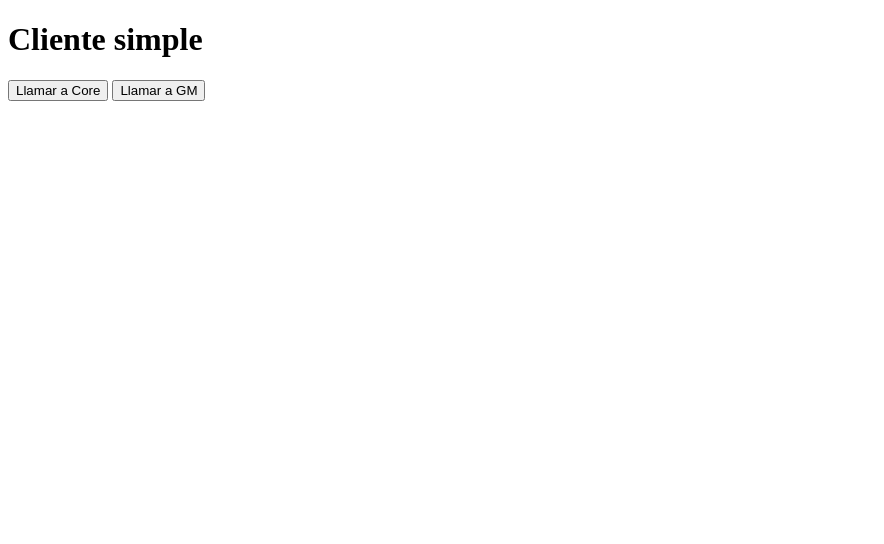
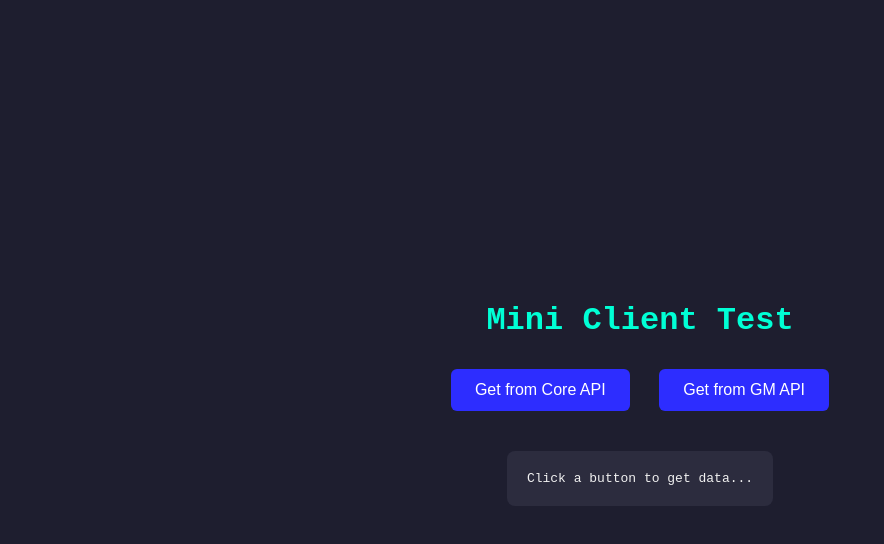
Before and after one commit to infra-sandbox/client-test, a website: page public/index.html in a window 1280 px wide. Shown: the whole page, without its empty margins (0-884 px from the left). Drawn offline with Linux system fonts and the light colour scheme.

Commit message:
Basic UI improvement

```diff
--- a/public/index.html
+++ b/public/index.html
@@ -3,13 +3,21 @@
 <head>
   <meta charset="UTF-8" />
   <title>Client Test</title>
+  <link rel="stylesheet" href="styles.css" />
+
+  <link rel="apple-touch-icon" sizes="180x180" href="favicons/apple-touch-icon.png">
+  <link rel="icon" type="image/png" sizes="32x32" href="favicons/favicon-32x32.png">
+  <link rel="icon" type="image/png" sizes="16x16" href="favicons/favicon-16x16.png">
+  <link rel="manifest" href="favicons/site.webmanifest">
 </head>
 <body>
-  <h1>Cliente simple</h1>
-  <button onclick="fetchCore()">Llamar a Core</button>
-  <button onclick="fetchGM()">Llamar a GM</button>
+  <h1>Mini Client Test</h1>
+  <div>
+    <button onclick="fetchCore()">Get from Core API</button>
+    <button onclick="fetchGM()">Get from GM API</button>
+  </div>
 
-  <pre id="output"></pre>
+  <pre id="output">Click a button to get data...</pre>
 
   <script>
     async function fetchCore() {
--- /dev/null
+++ b/public/styles.css
@@ -0,0 +1,43 @@
+body {
+    background-color: #1e1e2f;
+    color: #f1f1f1;
+    font-family: 'Courier New', monospace;
+    display: flex;
+    flex-direction: column;
+    align-items: center;
+    justify-content: center;
+    height: 100vh;
+    margin: 0;
+}
+
+h1 {
+    margin-bottom: 20px;
+    color: #00ffd5;
+}
+
+button {
+    background-color: #2d2dff;
+    color: white;
+    border: none;
+    padding: 12px 24px;
+    margin: 10px;
+    font-size: 16px;
+    border-radius: 6px;
+    cursor: pointer;
+    transition: background-color 0.3s, transform 0.2s;
+}
+
+button:hover {
+    background-color: #5151ff;
+    transform: scale(1.05);
+}
+
+pre {
+    background-color: #2c2c3e;
+    padding: 20px;
+    border-radius: 8px;
+    margin-top: 30px;
+    max-width: 600px;
+    white-space: pre-wrap;
+    word-break: break-word;
+}
```
Also changed, not shown: public/favicons/android-chrome-192x192.png (added), public/favicons/android-chrome-512x512.png (added), public/favicons/apple-touch-icon.png (added), public/favicons/favicon-16x16.png (added), public/favicons/favicon-32x32.png (added), public/favicons/favicon.ico (added), public/favicons/site.webmanifest (added).
